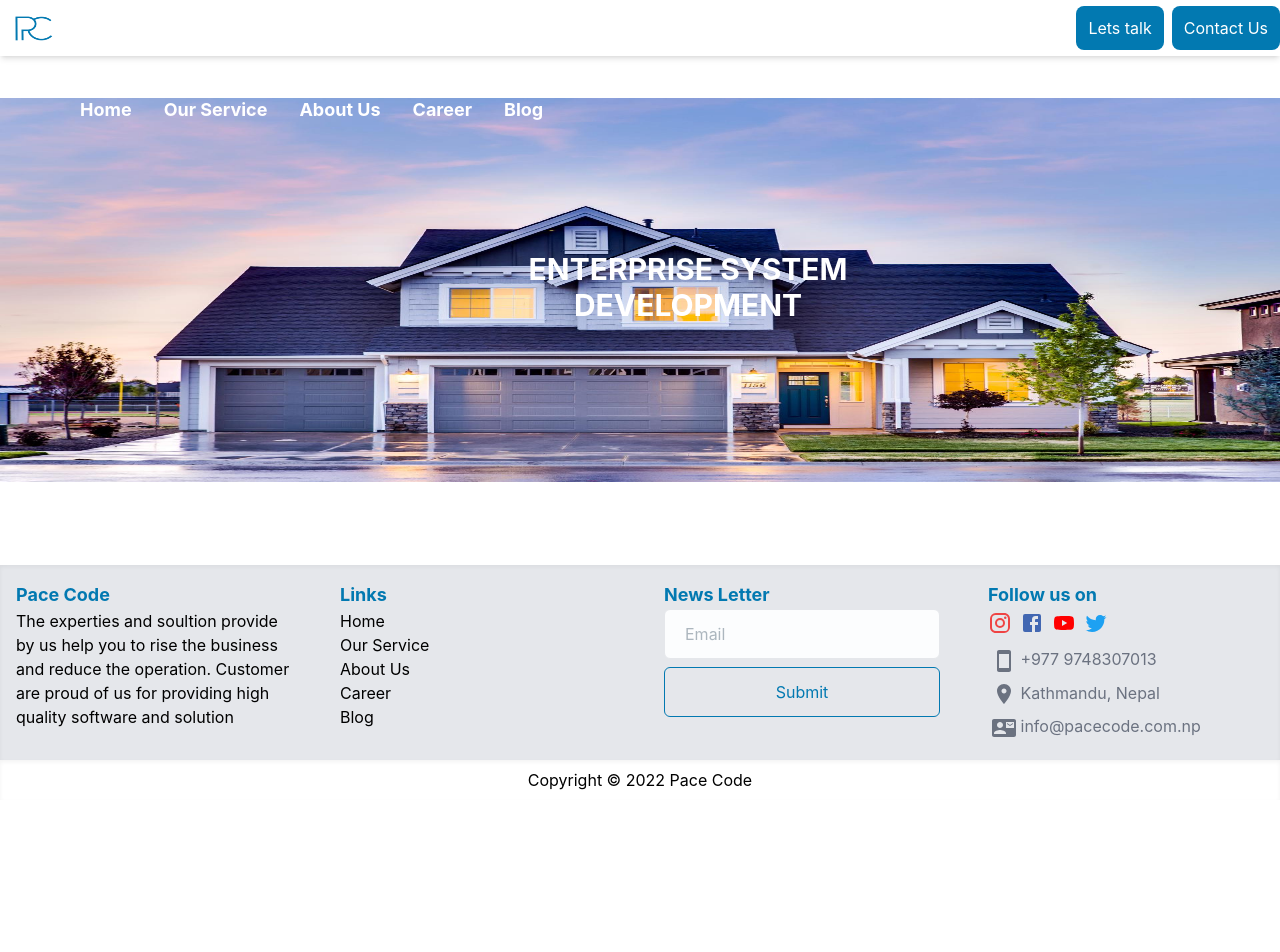
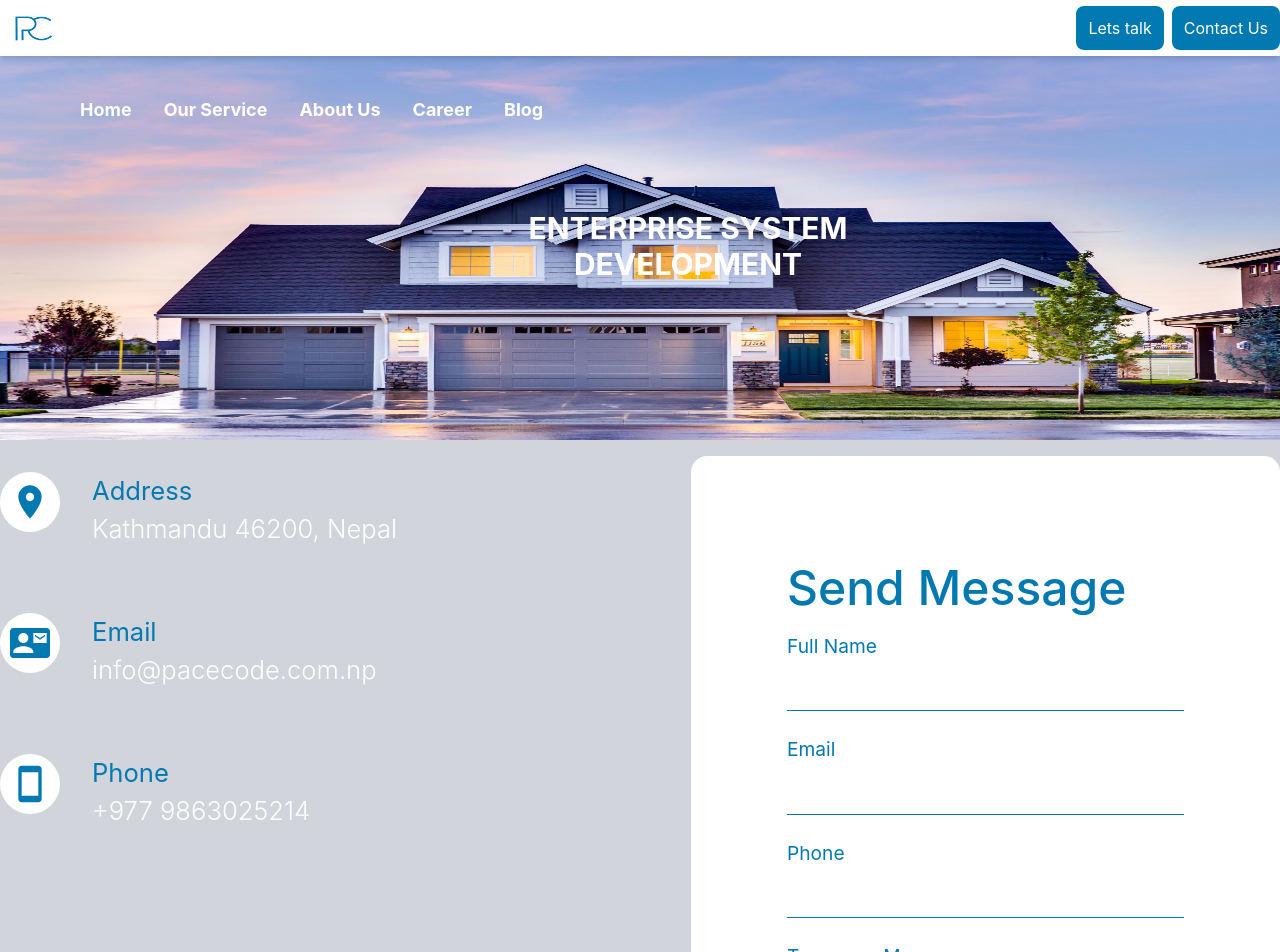
Before and after one commit to Bibashpoudel/frontend, a Next.js app: page /contact-us in a window 1280 px wide. Shown: the top 952 px of the page. Before the commit the page ends 800 px from the top, so only its background shows below. Built offline with nearby package versions, Linux system fonts and the light colour scheme.

Commit message:
add contact us page

```diff
--- a/pages/contact-us.tsx
+++ b/pages/contact-us.tsx
@@ -1,6 +1,138 @@
 import React from "react";
 import Layout from "../components/Layout";
+import SmartphoneIcon from "@mui/icons-material/Smartphone";
+import LocationOnIcon from "@mui/icons-material/LocationOn";
 
-export default function ContactUs() {
-  return <Layout title="Contact Us"></Layout>;
+import ContactMailIcon from "@mui/icons-material/ContactMail";
+import { useForm } from "react-hook-form";
+
+export default function Contactus() {
+  const {
+    handleSubmit,
+    register,
+    formState: { errors },
+  } = useForm();
+
+  const submitHandler = ({ fullname, email, phone, message }: any) => {
+    console.log(fullname, email, phone, message);
+  };
+  return (
+    <Layout title={"Contact Us"}>
+      <div className="contact bg-gray-300">
+        <div className="container flex justify-between max-md:flex-col m-auto containers">
+          <div className="contactInfo md:w-1/2 text-white">
+            <div className="boxs">
+              <div className="icons">
+                <LocationOnIcon
+                  style={{
+                    color: "#0279b1",
+                    height: "2.5rem",
+                    width: "2.5rem",
+                  }}
+                ></LocationOnIcon>
+              </div>
+              <div className="texts">
+                <h3>Address</h3>
+                <p>Kathmandu 46200, Nepal</p>
+              </div>
+            </div>
+            <div className="boxs">
+              <div className="icons">
+                <ContactMailIcon
+                  style={{
+                    color: "#0279b1",
+                    height: "2.5rem",
+                    width: "2.5rem",
+                  }}
+                ></ContactMailIcon>
+              </div>
+              <div className="texts">
+                <h3>Email</h3>
+                <p>info@pacecode.com.np</p>
+              </div>
+            </div>
+            <div className="boxs">
+              <div className="icons">
+                <SmartphoneIcon
+                  style={{
+                    color: "#0279b1",
+                    height: "2.5rem",
+                    width: "2.5rem",
+                  }}
+                ></SmartphoneIcon>
+              </div>
+              <div className="texts">
+                <h3>Phone</h3>
+                <p>+977 9863025214</p>
+              </div>
+            </div>
+          </div>
+          <div className="contactForm w-auto mb-10 mt-4">
+            <form onSubmit={handleSubmit(submitHandler)}>
+              <h2>Send Message</h2>
+              <div className="inputBox">
+                <input
+                  type="text"
+                  {...register("fullname", {
+                    required: "Please Enter your Name",
+                  })}
+                  name="fullname"
+                  autoComplete="off"
+                ></input>
+                <span>Full Name</span>
+              </div>
+              {errors.fullname && (
+                <div className="text-red-500">
+                  {(errors.fullname as any).message}
+                </div>
+              )}
+              <div className="inputBox">
+                <input
+                  type="email"
+                  autoComplete="off"
+                  {...register("email", {
+                    required: "Please Enter your Email",
+                    pattern: {
+                      value: /^[a-zA-Z0-9._+-]+@[a-zA-Z0-9-]+.[a-zA-Z0-9-.]+$/i,
+                      message: "Please enter valid Email",
+                    },
+                  })}
+                  name="email"
+                ></input>
+                <span>Email</span>
+              </div>
+              {errors.email && (
+                <div className="text-red-500">
+                  {(errors.email as any).message}
+                </div>
+              )}
+              <div className="inputBox">
+                <input type="phone" name="phone" autoComplete="off"></input>
+                <span>Phone</span>
+              </div>
+              <div className="inputBox">
+                <textarea
+                  type="text"
+                  {...register("message", {
+                    required: "Please Enter your Message",
+                  })}
+                  name="message"
+                  autoComplete="off"
+                ></textarea>
+                <span>Type your Message</span>
+              </div>
+              {errors.message && (
+                <div className="text-red-500">
+                  {(errors.message as any).message}
+                </div>
+              )}
+              <div className="inputBox">
+                <button type="submit">Send</button>
+              </div>
+            </form>
+          </div>
+        </div>
+      </div>
+    </Layout>
+  );
 }
--- a/styles/globals.css
+++ b/styles/globals.css
@@ -328,3 +328,109 @@ img {
     opacity: 1;
   }
 }
+
+/* for contact us form  */
+
+.containers .contactInfo {
+  display: flex;
+  flex-direction: column;
+}
+.containers .contactInfo .boxs {
+  display: flex;
+  padding: 2rem 0;
+}
+.containers .contactInfo .boxs .icons {
+  min-width: 60px;
+  height: 60px;
+  background: #fff;
+  display: flex;
+  justify-content: center;
+  align-items: center;
+  border-radius: 50%;
+  font-size: 2.2rem;
+}
+.containers .contactInfo .boxs .texts {
+  display: flex;
+  margin-left: 2rem;
+  font-size: 1.6rem;
+  color: #fff;
+  flex-direction: column;
+  font-weight: 300;
+}
+.containers .contactInfo .boxs .texts h3 {
+  font-weight: 400;
+  color: #0279b1;
+}
+
+.contactForm {
+  background-color: #fff;
+  border-radius: 1rem;
+}
+.contactForm form {
+  padding: 6rem;
+}
+.contactForm h2 {
+  font-size: 3rem;
+  color: #0279b1;
+  font-weight: 500;
+}
+.contactForm .inputBox {
+  position: relative;
+  width: 100%;
+  margin-top: 1rem;
+}
+.contactForm .inputBox input,
+.contactForm .inputBox textarea {
+  width: 100% !important;
+  padding: 0.5rem 0 !important;
+  font-size: 1.6rem !important;
+  margin: 1rem 0 !important;
+  border: none !important;
+  border-radius: 0rem !important;
+  border-bottom: 0.1rem solid #0279b1 !important;
+  outline: none !important;
+  background-color: #fff !important;
+  resize: none;
+}
+.contactForm .inputBox span {
+  position: absolute;
+  left: 0;
+  padding: 0.5rem 0;
+  font-size: 1.6rem;
+  margin: 1rem 0;
+  pointer-events: none;
+  transition: 0.5s;
+  color: #666;
+}
+.contactForm .inputBox input:focus ~ span,
+.contactForm .inputBox input:valid ~ span,
+.contactForm .inputBox textarea:focus ~ span,
+.contactForm .inputBox textarea:valid ~ span {
+  color: #0279b1;
+  font-size: 1.2rem;
+  transform: translateY(-2rem);
+}
+.contactForm .inputBox button {
+  width: 8rem;
+  background-color: #0279b1;
+  color: #fff;
+  border: none;
+  cursor: pointer;
+  padding: 0.5rem;
+  font-size: 1.8rem;
+  border-radius: 1rem !important;
+}
+.contactForm .inputBox button:hover {
+  background-color: #085275;
+}
+@media only screen and (max-width: 450px) {
+  .containers .contactInfo .boxs .texts {
+    font-size: 1.3rem;
+  }
+  .contactForm form {
+    padding: 1rem;
+  }
+  .contactForm h2 {
+    font-size: 1.6rem;
+  }
+}
```
